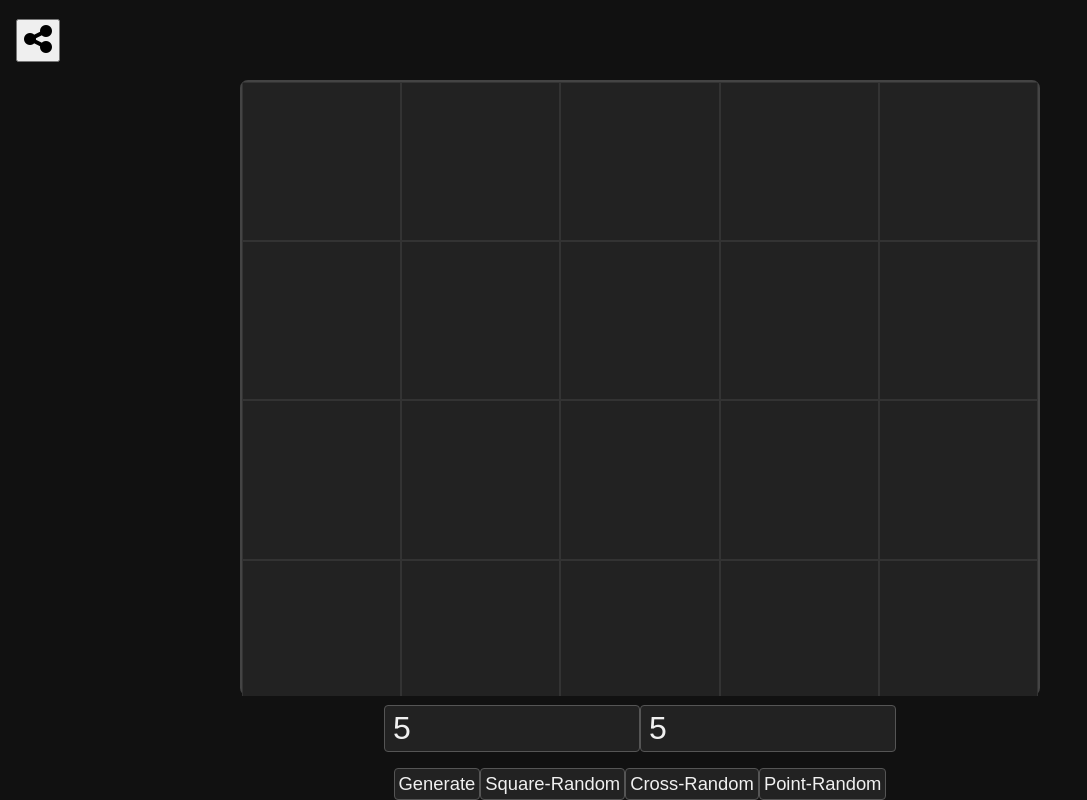
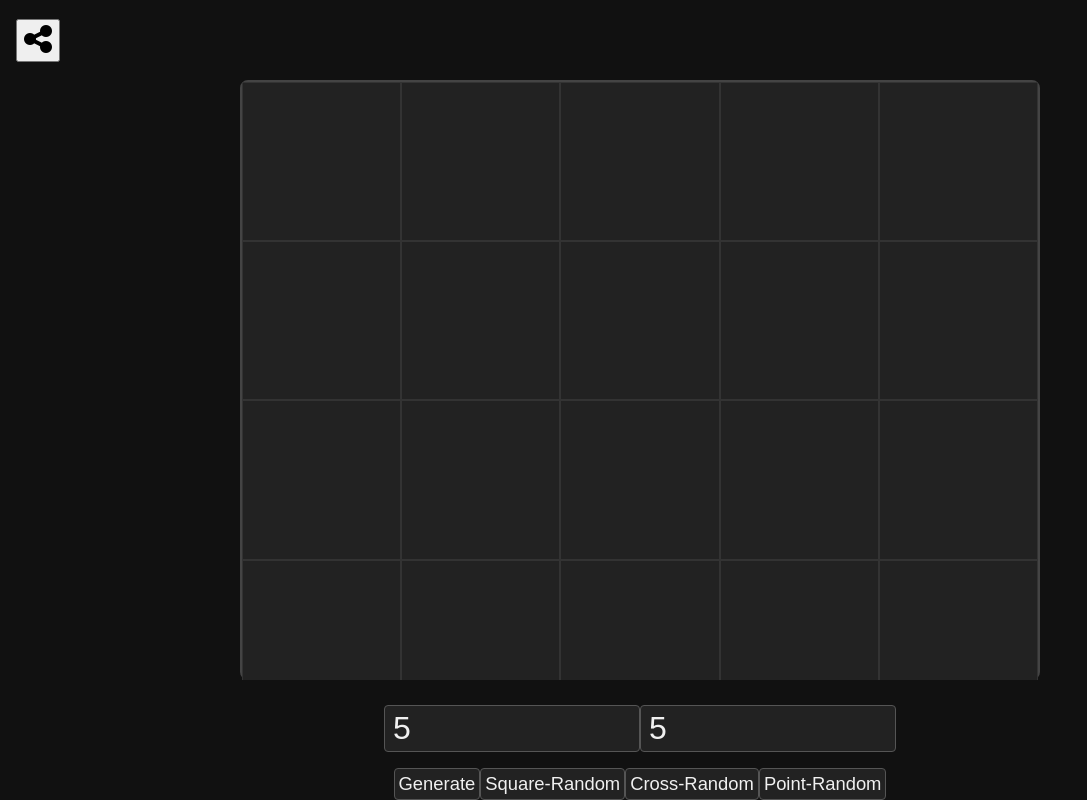
Before and after one commit to IpotaZero/lights-out-generator, a plain HTML site: page index.html in a window 1280 px wide. Shown: the whole page, without its empty margins (0-1087 px from the left). Drawn offline with nearby package versions, Linux system fonts and the light colour scheme.

Commit message:
グリッドの高さを75%に変更しました。

```diff
--- a/grid.css
+++ b/grid.css
@@ -6,7 +6,7 @@
     gap: 2vh;
     width: 100%;
 
-    height: 77%;
+    height: 75%;
 
     overflow-y: auto;
 }
```
